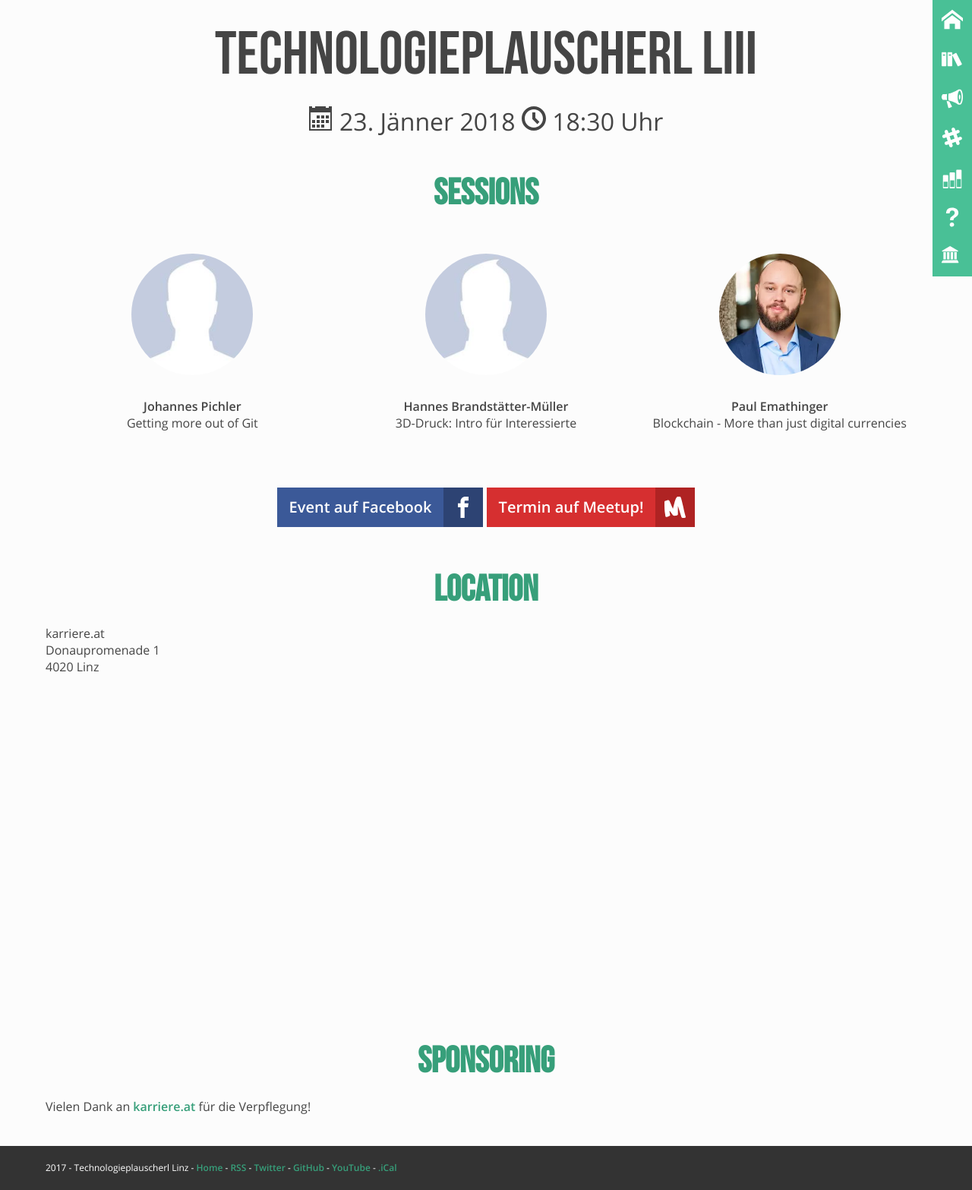
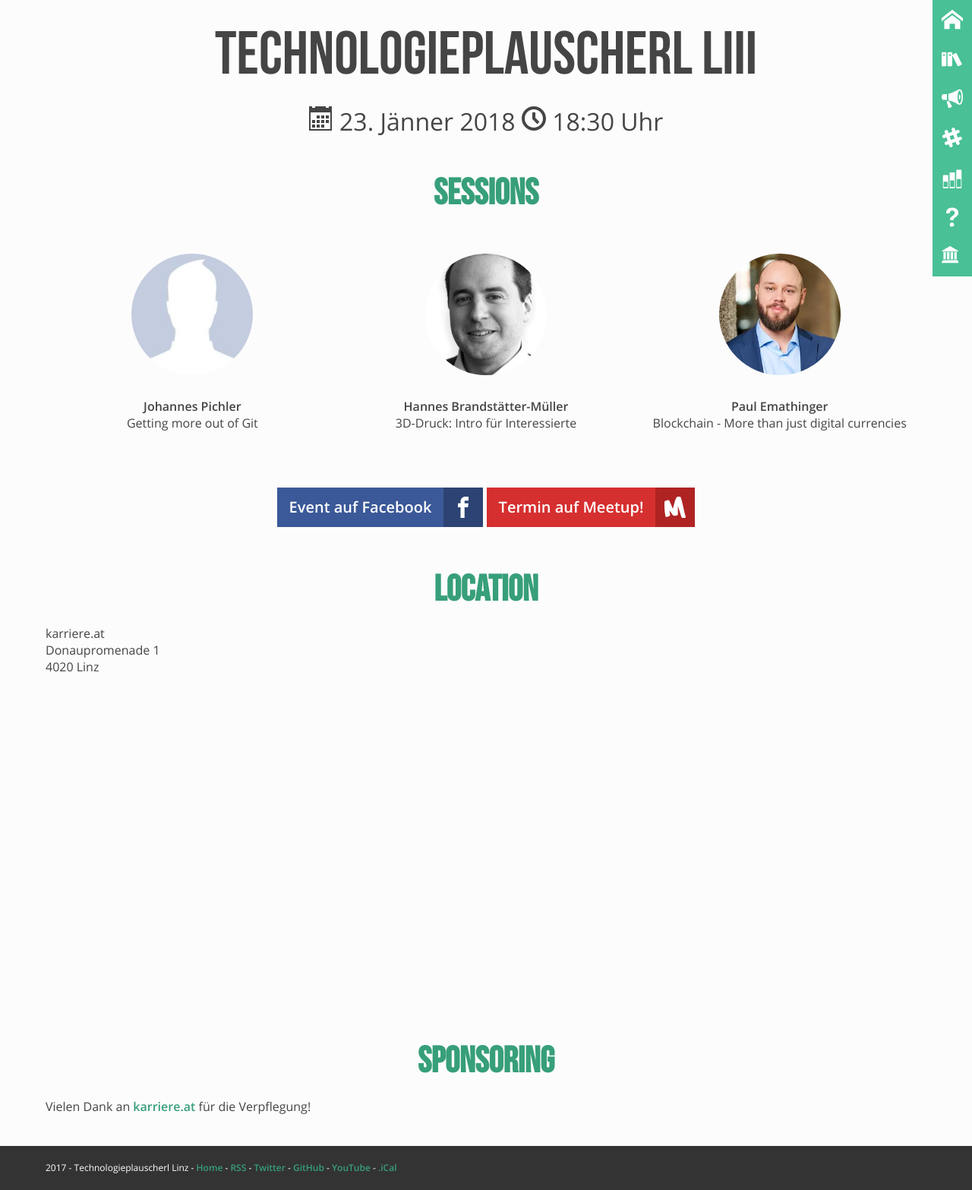
Before and after one commit to mericanAncer127/plauscherl, a Jekyll site: the page built from _plauscherl/53.html, in a window 1280 px wide. Shown: the whole page at 76% size. Built offline with Jekyll 4.4.1, drawn with Linux system fonts in a browser that asks for light colours.

Commit message:
Added my pic for avatar (#1) (#124)
* Add files via upload

* Update 53.html

```diff
--- a/_plauscherl/53.html
+++ b/_plauscherl/53.html
@@ -30,7 +30,7 @@ speakers:
 -
   name: "Hannes Brandstätter-Müller"
   talk: "3D-Druck: Intro für Interessierte"
-  img: /img/speaker_male_no_img.jpg
+  img: /img/speaker-avatars/HannesBrandstaetterMueller_small.jpg
 -
   name: "Paul Emathinger"
   talk: "Blockchain - More than just digital currencies"
```
Also changed, not shown: img/speaker-avatars/HannesBrandstaetterMueller_small.jpg (added).
